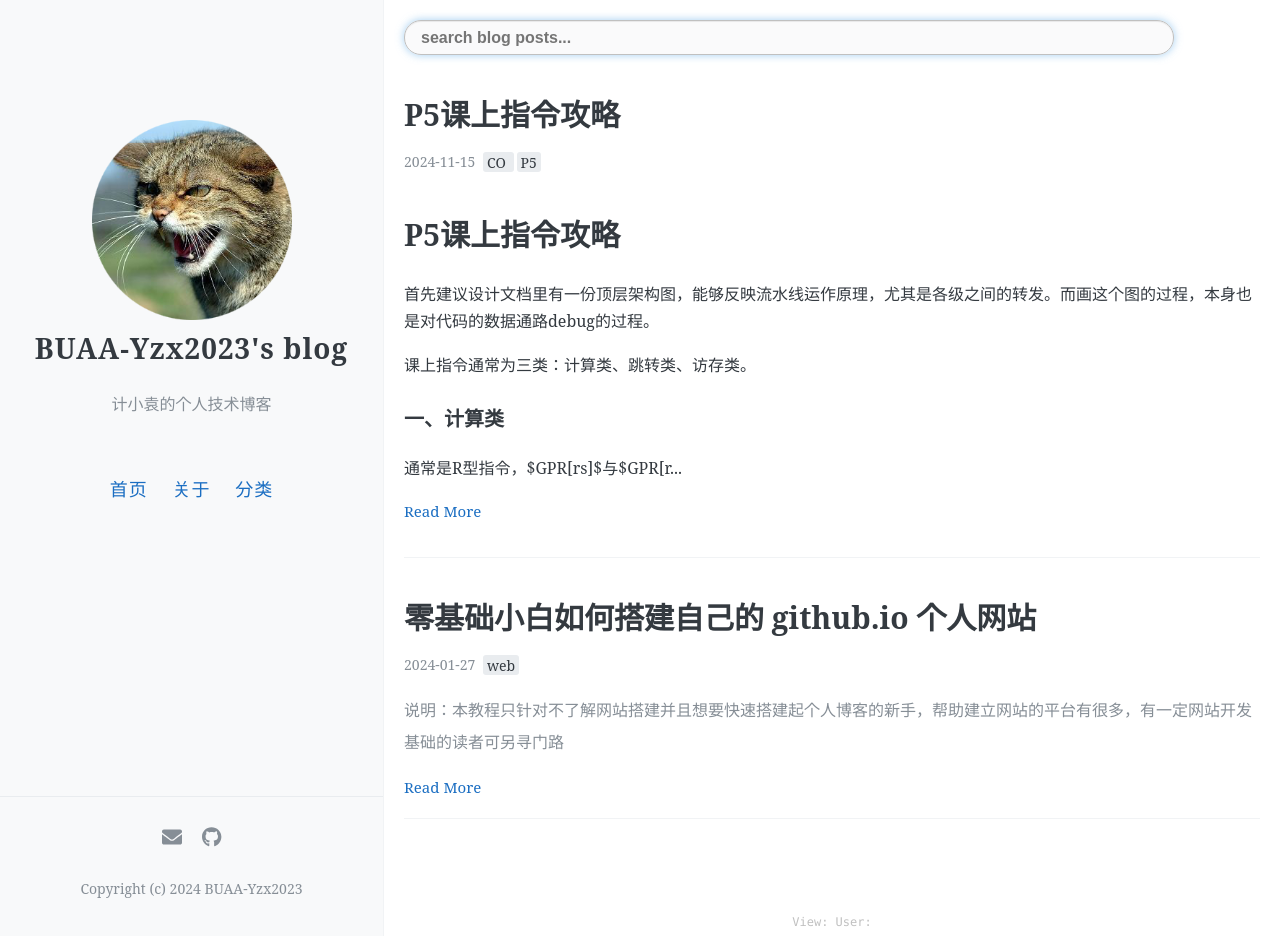
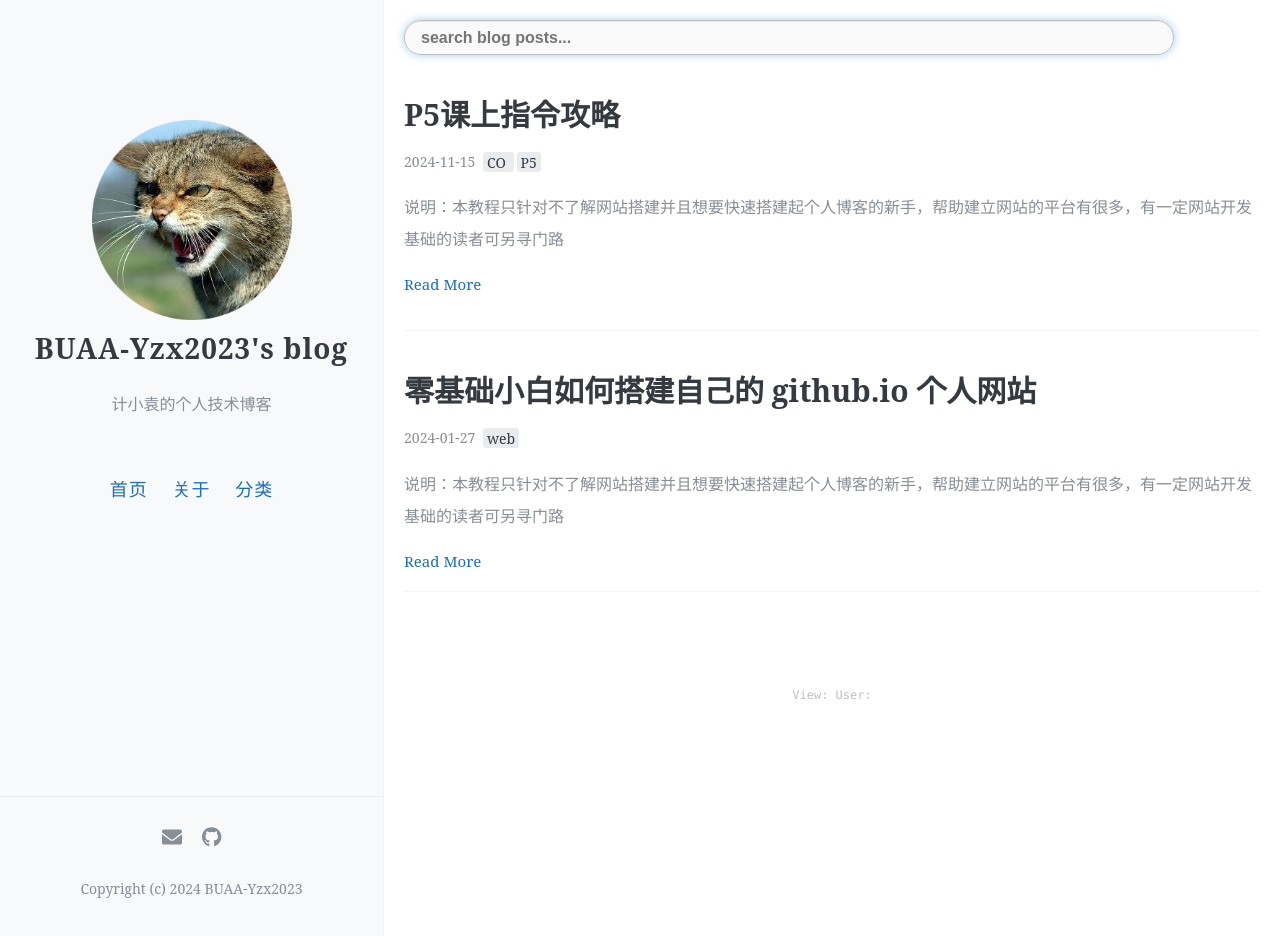
Before and after one commit to pianfan/pianfan.github.io, a Jekyll site: the page built from index.html, in a window 1280 px wide and 936 px high. Built offline with Jekyll 4.4.1, drawn with Linux system fonts in a browser that asks for light colours; the list of posts is cut into pages by our own code; comment, search, counter and statistics services are not loaded.

Commit message:
Update 2024-11-15-Project_five.md

```diff
--- a/_posts/2024-11-15-Project_five.md
+++ b/_posts/2024-11-15-Project_five.md
@@ -7,7 +7,9 @@ comments: true
 author: BUAA-Yzx2023
 ---
 
-# P5课上指令攻略
+###### 说明：本教程只针对不了解网站搭建并且想要快速搭建起个人博客的新手，帮助建立网站的平台有很多，有一定网站开发基础的读者可另寻门路
+
+<!-- more -->
 
 首先建议设计文档里有一份顶层架构图，能够反映流水线运作原理，尤其是各级之间的转发。而画这个图的过程，本身也是对代码的数据通路debug的过程。
 
```
